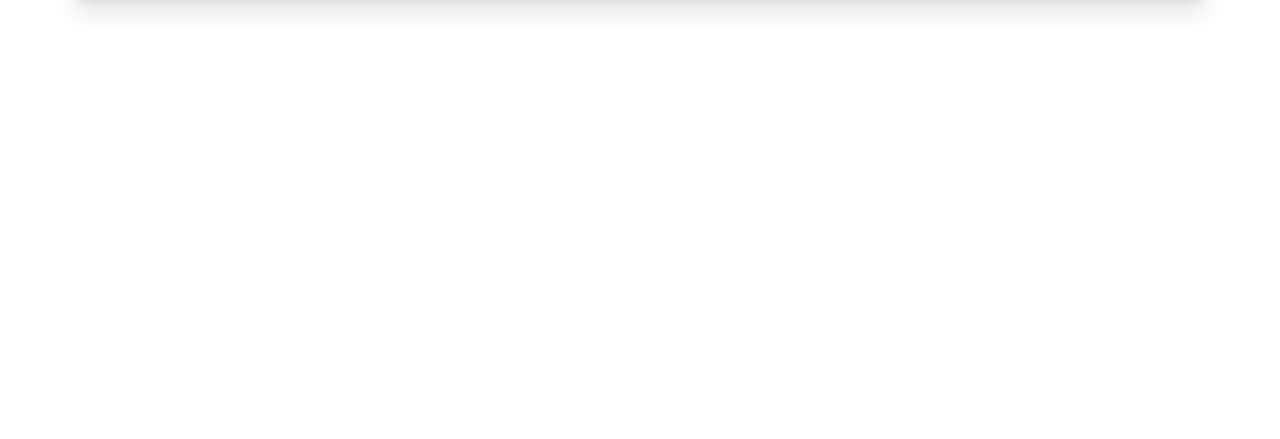
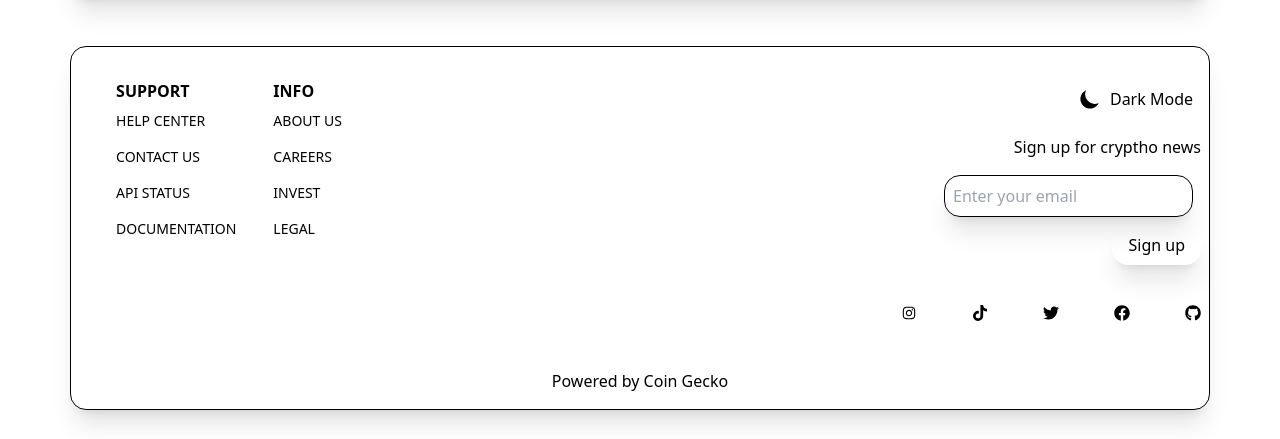
Before and after one commit to ervinkacar1991/Crypto_project_reactJS, a React (Create React App) app: page /coin/1 in a window 1280 px wide. Shown: the part 644-1083 px from the top of the page. Before the commit the page ends 800 px from the top, so only its background shows below. Built offline with nearby package versions, Linux system fonts and the light colour scheme; no server answers.

Commit message:
Footer finished

```diff
--- a/src/App.js
+++ b/src/App.js
@@ -8,6 +8,7 @@
 import Account from "./routes/Account";
 import CoinPage from "./routes/CoinPage";
 import axios from "axios";
+import { Footer } from "./components/Footer";
 
 function App() {
   const [coins, setCoins] = useState([]);
@@ -33,6 +34,7 @@
           <Route path=":coinId" />
         </Route>
       </Routes>
+      <Footer />
     </ThemeProvider>
   );
 }
--- /dev/null
+++ b/src/components/Footer.jsx
@@ -0,0 +1,65 @@
+import React from "react";
+import ThemeToggle from "./ThemeToggle";
+import { AiOutlineInstagram } from "react-icons/ai";
+import { FaFacebook, FaGithub, FaTiktok, FaTwitter } from "react-icons/fa";
+
+export const Footer = () => {
+  return (
+    <div className="rounded-div my-8 pt-8 text-primary">
+      <div className="grid md:grid-cols-2">
+        <div className="flex justify-evenly w-full md:max-w-[300px] uppercase">
+          <div>
+            <h2 className="font-bold">Support</h2>
+            <ul>
+              <li className="text-sm py-2">Help Center</li>
+              <li className="text-sm py-2">Contact Us</li>
+              <li className="text-sm py-2">API Status</li>
+              <li className="text-sm py-2">Documentation</li>
+            </ul>
+          </div>
+          <div>
+            <h2 className="font-bold">Info</h2>
+            <ul>
+              <li className="text-sm py-2">About Us</li>
+              <li className="text-sm py-2">Careers</li>
+              <li className="text-sm py-2">Invest</li>
+              <li className="text-sm py-2">Legal</li>
+            </ul>
+          </div>
+        </div>
+        <div className="text-right">
+          <div className="w-full flex justify-end">
+            <div className="w-full md:w-[300px] py-4 relative">
+              <div className="flex justify-center md:justify-end py-4 md:py-0 md:pb-4 mt-[-1rem]">
+                <ThemeToggle />
+              </div>
+              <p className="text-center md:text-right">
+                Sign up for cryptho news
+              </p>
+              <div className="py-4">
+                <form>
+                  <input
+                    className="bg-primary border border-input p-2 mr-2 w-full shadow-xl rounded-2xl md:w-auto"
+                    type="email"
+                    placeholder="Enter your email"
+                  />
+                  <button className="bg-button text-btnText px-4 p-2 w-full rounded-2xl shadow-xl hover:shadow-2xl md:w-auto my-2">
+                    Sign up
+                  </button>
+                </form>
+              </div>
+              <div className="flex py-4 justify-between text-accent">
+                <AiOutlineInstagram />
+                <FaTiktok />
+                <FaTwitter />
+                <FaFacebook />
+                <FaGithub />
+              </div>
+            </div>
+          </div>
+        </div>
+      </div>
+      <p className="text-center py-4">Powered by Coin Gecko</p>
+    </div>
+  );
+};
```
